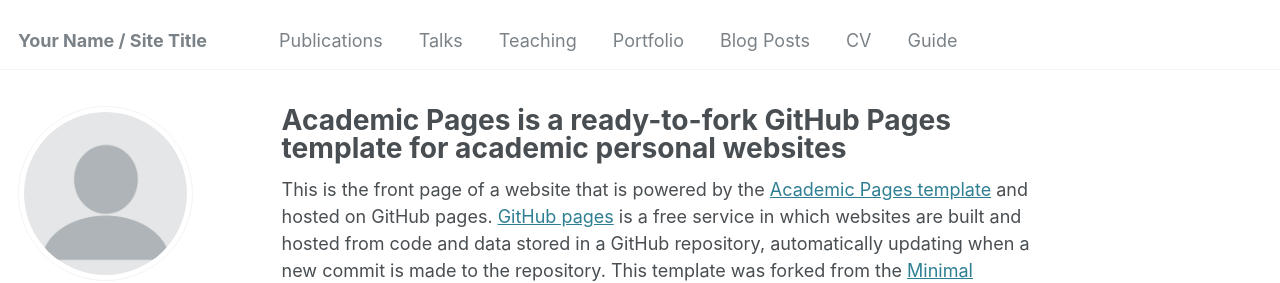
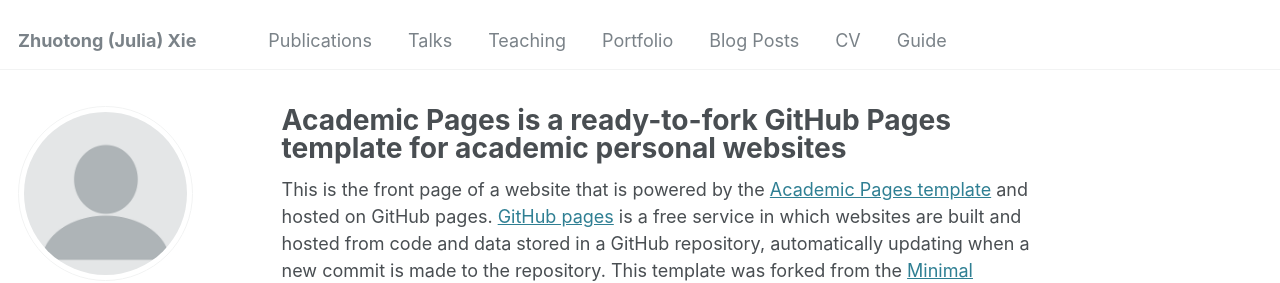
Before and after one commit to troublemon-X/zhuotong-julia-xie, a Jekyll site: the page built from _pages/about.md, in a window 1280 px wide. Shown: the top 283 px of the page. Built offline with Jekyll 4.4.1, drawn with Linux system fonts in a browser that asks for light colours; some web fonts are replaced.

Commit message:
Update _config.yml

```diff
--- a/_config.yml
+++ b/_config.yml
@@ -8,11 +8,11 @@
 
 # Basic Site Settings
 locale                   : "en-US"
-title                    : "Your Name / Site Title"
+title                    : "Zhuotong (Julia) Xie"
 title_separator          : "-"
 name                     : &name "Your Name"
 description              : &description "personal description"
-url                      : https://academicpages.github.io # the base hostname & protocol for your site e.g. "https://[your GitHub username].github.io"
+url                      : https://zhuotong-julia-xie.github.io # the base hostname & protocol for your site e.g. "https://[your GitHub username].github.io"
 baseurl                  : "" # the subpath of your site, e.g. "/blog"
 repository               : "academicpages/academicpages.github.io"
 
```
